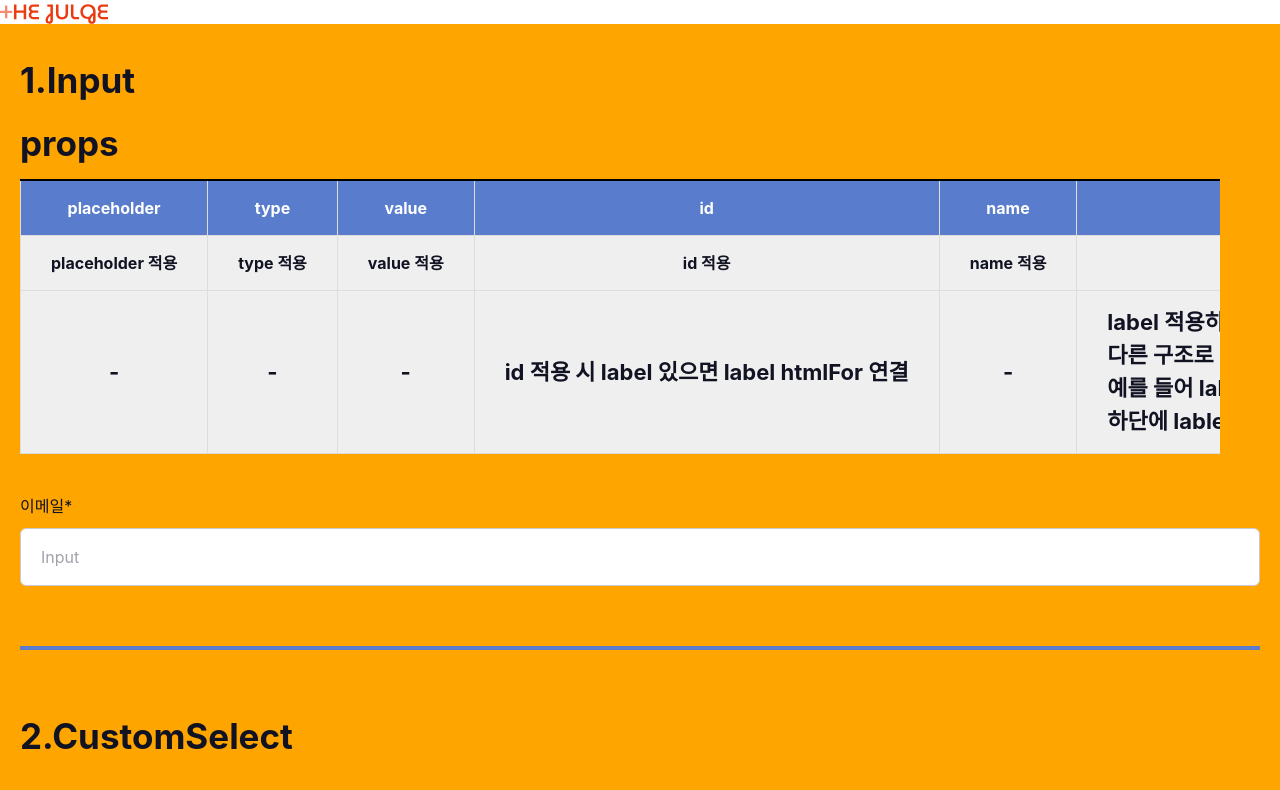
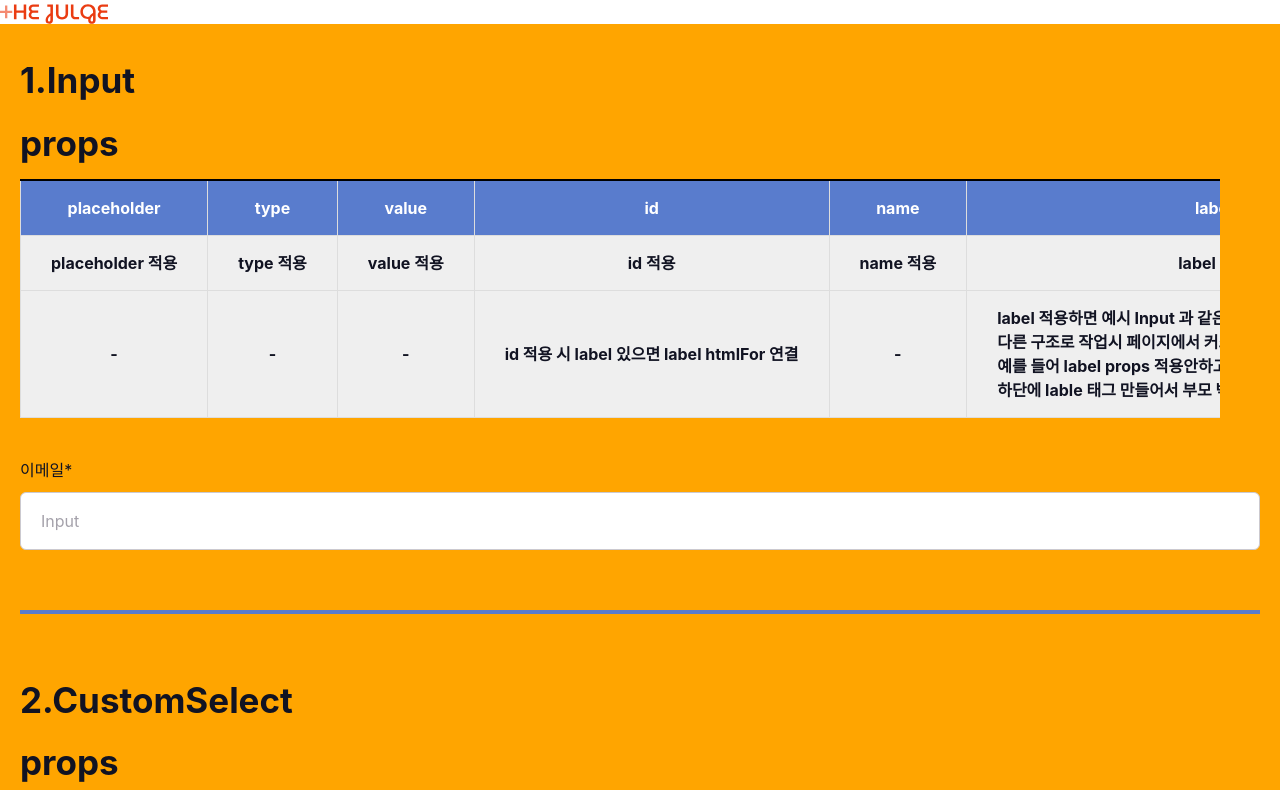
Before and after one commit to codeit-sprint12-part3/the-julge, a Next.js app: page /sample/components/Sang in a window 1280 px wide. Shown: the top 790 px of the page. Built offline with nearby package versions, Linux system fonts and the light colour scheme; a web font is replaced by a local one.

Commit message:
fix: 설명  테이블 텍스트 사이즈 수정

```diff
--- a/src/pages/sample/components/Sang.module.css
+++ b/src/pages/sample/components/Sang.module.css
@@ -63,7 +63,7 @@
   text-align: left !important;
 }
 
-.description {
+p.description {
   margin-bottom: 20px;
   font-weight: 700;
   color: var(--font-color);
```
